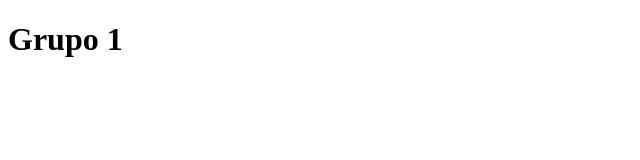
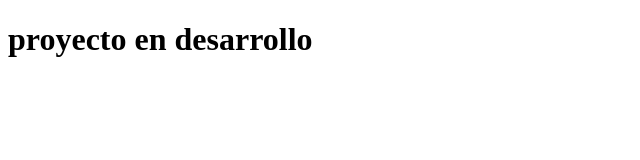
Before and after one commit to pipejava/proyecto-empresarial-G1, a plain HTML site: page index.html in a window 1280 px wide. Shown: the whole page, without its empty margins (0-640 px from the left). Drawn offline with Linux system fonts and the light colour scheme.

Commit message:
actualización-index

```diff
--- a/index.html
+++ b/index.html
@@ -3,10 +3,10 @@
 <head>
     <meta charset="UTF-8">
     <meta name="viewport" content="width=device-width, initial-scale=1.0">
-    <title>Proyecto empresarial</title>
+    <title>Sitio Web UH-METAL</title>
 </head>
 <body>
-    <h1>Grupo 1</h1>
+    <h1>proyecto en desarrollo</h1>
 
 </body>
 </html>
```
